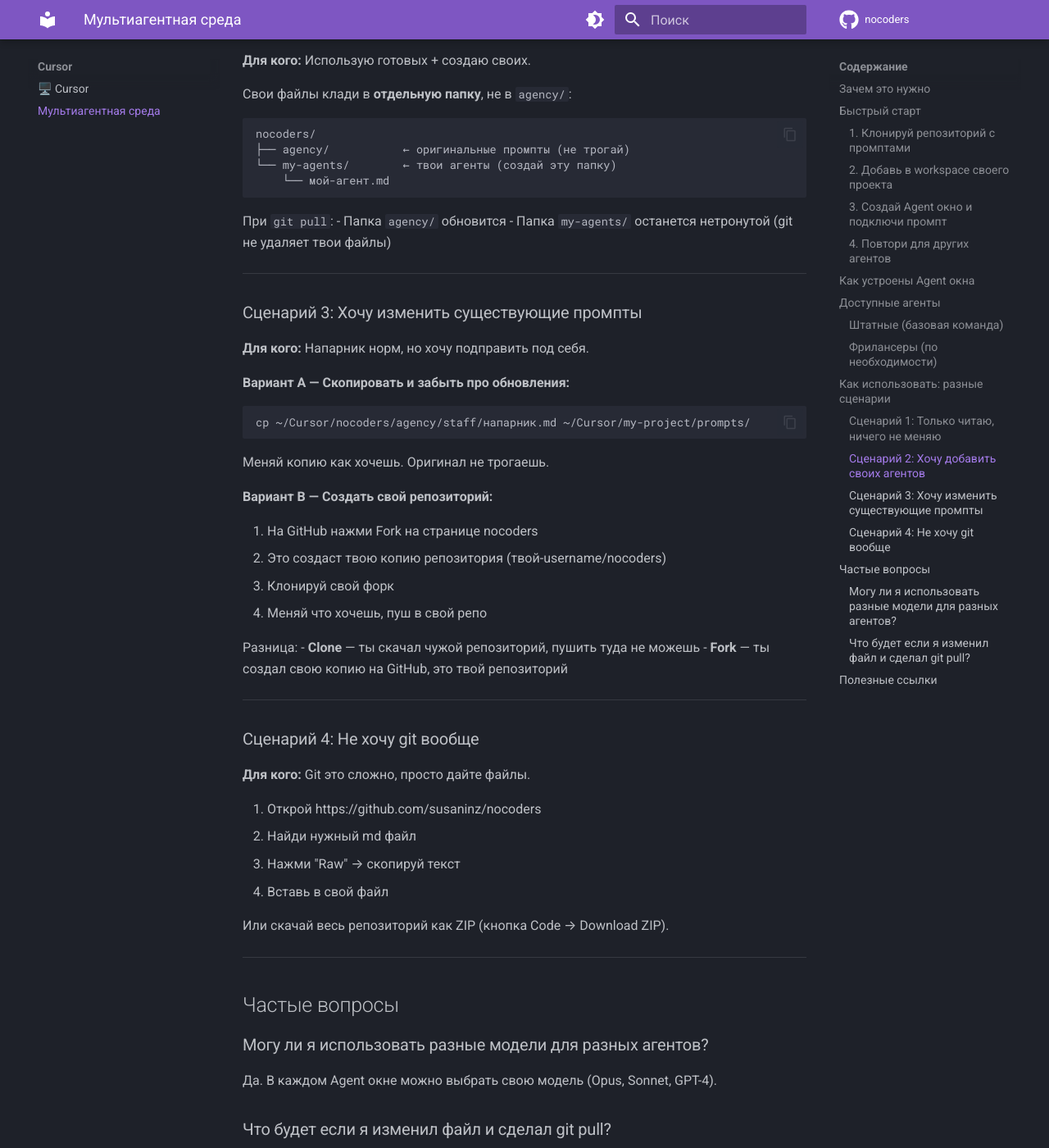
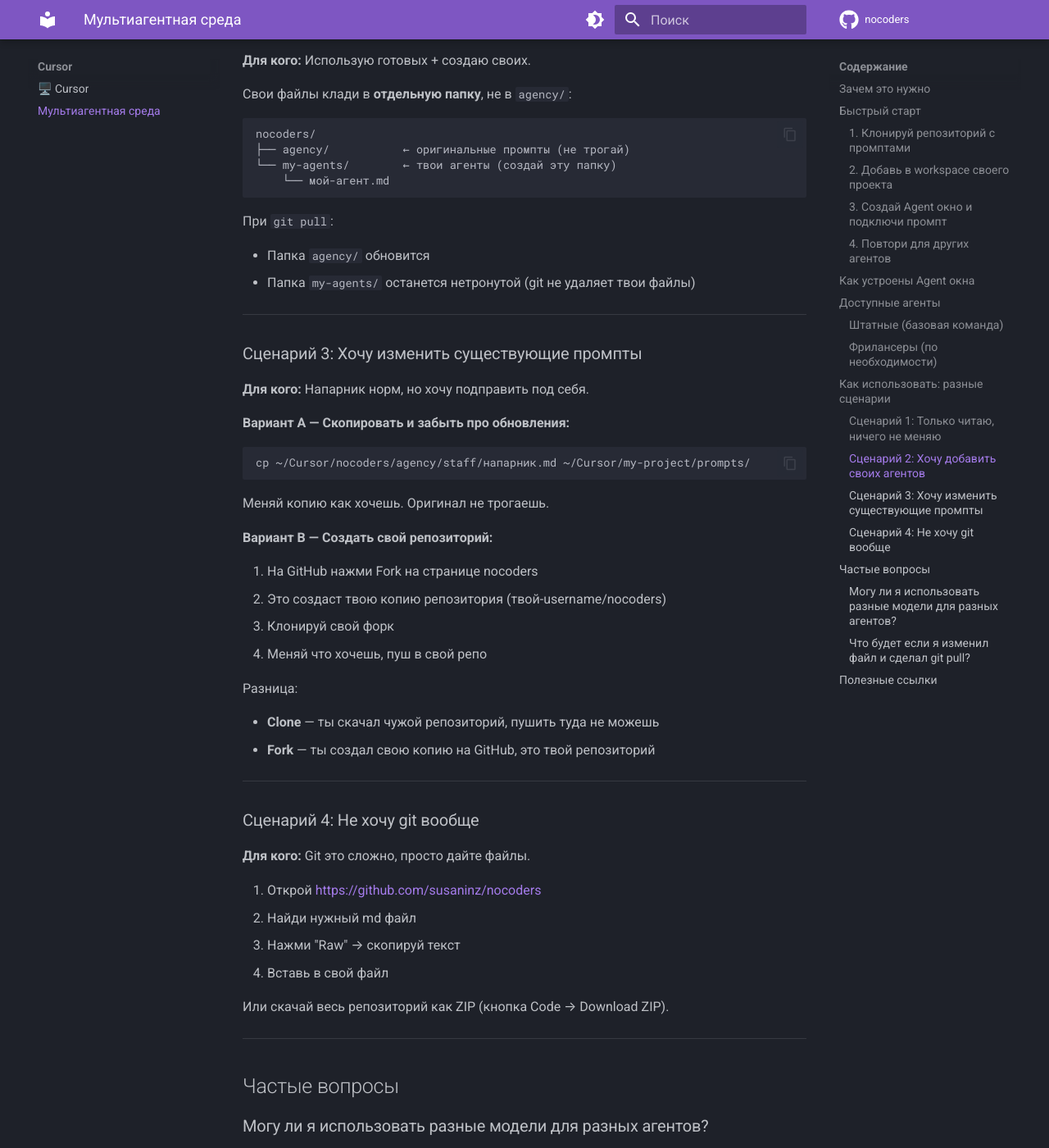
Before and after one commit to susaninz/nocoders, an MkDocs documentation site: the page built from docs/cursor/multi-agent.md, in a window 1280 px wide and 1400 px high, scrolled down 3021 px. Shown: the whole window at 82% size. Built offline with MkDocs 1.6.1 and Material for MkDocs 9.7.7, drawn with Linux system fonts in a browser that asks for light colours; comment, search, counter and statistics services are not loaded.

````diff
--- a/docs/cursor/multi-agent.md
+++ b/docs/cursor/multi-agent.md
@@ -133,6 +133,7 @@ nocoders/
 ```
 
 При `git pull`:
+
 - Папка `agency/` обновится
 - Папка `my-agents/` останется нетронутой (git не удаляет твои файлы)
 
@@ -158,6 +159,7 @@ cp ~/Cursor/nocoders/agency/staff/напарник.md ~/Cursor/my-project/prompt
 4. Меняй что хочешь, пуш в свой репо
 
 Разница:
+
 - **Clone** — ты скачал чужой репозиторий, пушить туда не можешь
 - **Fork** — ты создал свою копию на GitHub, это твой репозиторий
 
@@ -167,7 +169,7 @@ cp ~/Cursor/nocoders/agency/staff/напарник.md ~/Cursor/my-project/prompt
 
 **Для кого:** Git это сложно, просто дайте файлы.
 
-1. Открой https://github.com/susaninz/nocoders
+1. Открой <https://github.com/susaninz/nocoders>
 2. Найди нужный md файл
 3. Нажми "Raw" → скопируй текст
 4. Вставь в свой файл
````
